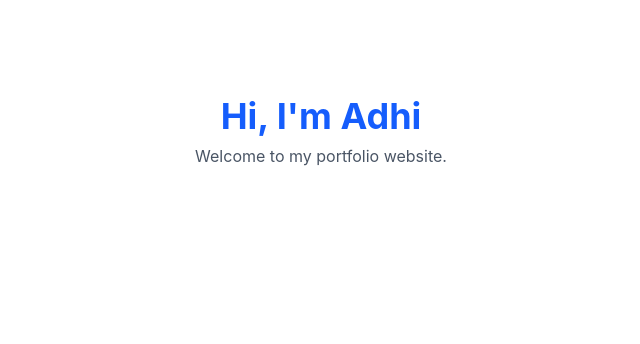
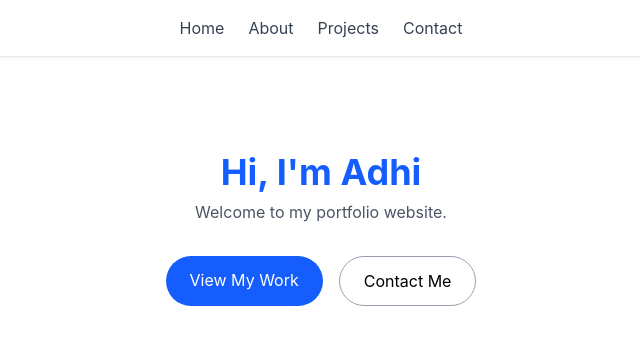
Before and after one commit to adinarayananellore1-wq/my-portfolio, a React (Vite) app: page / in a window 1280 px wide. Shown: the top 344 px of the page, without its empty margins (319-959 px from the left). Built offline with nearby package versions, Linux system fonts and the light colour scheme.

Commit message:
Fix folder structure for pages, components, and data

```diff
--- a/src/App.jsx
+++ b/src/App.jsx
@@ -1,9 +1,21 @@
+import { BrowserRouter, Routes, Route } from 'react-router-dom'
+import Navbar from './components/Navbar'
+import Home from './pages/Home'
+import About from './pages/About'
+import Projects from './pages/Projects'
+import Contact from './pages/Contact'
+
 function App() {
   return (
-    <div className="text-center mt-24">
-      <h1 className="text-4xl font-bold text-blue-600">Hi, I'm Adhi</h1>
-      <p className="text-gray-600 mt-2">Welcome to my portfolio website.</p>
-    </div>
+    <BrowserRouter>
+      <Navbar />
+      <Routes>
+        <Route path="/" element={<Home />} />
+        <Route path="/about" element={<About />} />
+        <Route path="/projects" element={<Projects />} />
+        <Route path="/contact" element={<Contact />} />
+      </Routes>
+    </BrowserRouter>
   )
 }
 
```
Also changed, not shown: src/components/Navbar.jsx (renamed from src/Navbar.jsx), src/components/ProjectCard.jsx (renamed from src/ProjectCard.jsx), src/data/projects.js (renamed from src/Data/project.js), src/pages/About.jsx (renamed from src/About.jsx), src/pages/Contact.jsx (renamed from src/contact.jsx), src/pages/Home.jsx (renamed from src/Home.jsx), src/pages/Projects.jsx (renamed from src/projects.jsx), 2 other files (tests, documents, lock files or other folders).
